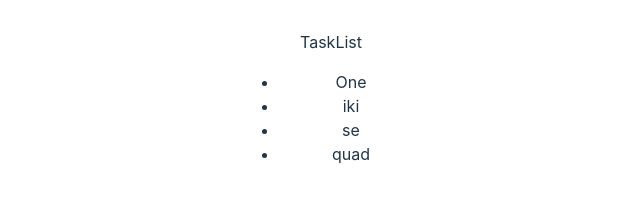
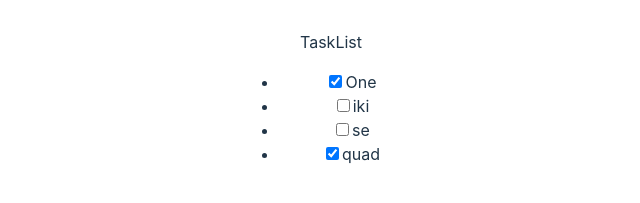
Before and after one commit to react140203/session06, a React (Vite) app: page / in a window 1280 px wide. Shown: the part 409-612 px from the top of the page, without its empty margins (309-949 px from the left). Built offline with nearby package versions, Linux system fonts and the light colour scheme.

Commit message:
components/TaskList:

```diff
--- a/src/components/TaskList.tsx
+++ b/src/components/TaskList.tsx
@@ -14,7 +14,10 @@ export const TaskList = () => {
       <div>TaskList</div>
       <ul>
         {taskList.map((x) => (
-          <li>{x.title}</li>
+          <li key={x.id}>
+            <input type="checkbox" checked={x.done} />
+            {x.title}
+          </li>
         ))}
       </ul>
     </>
```
